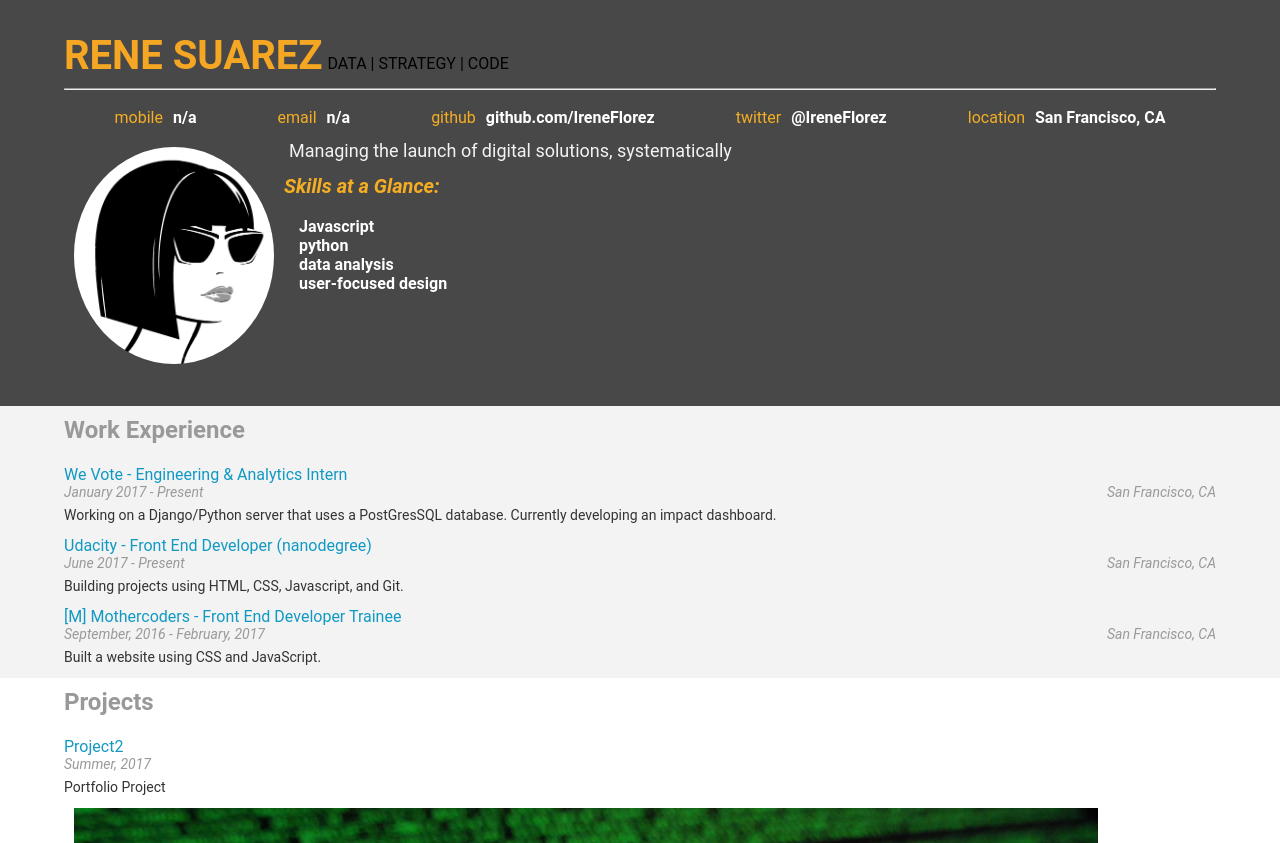
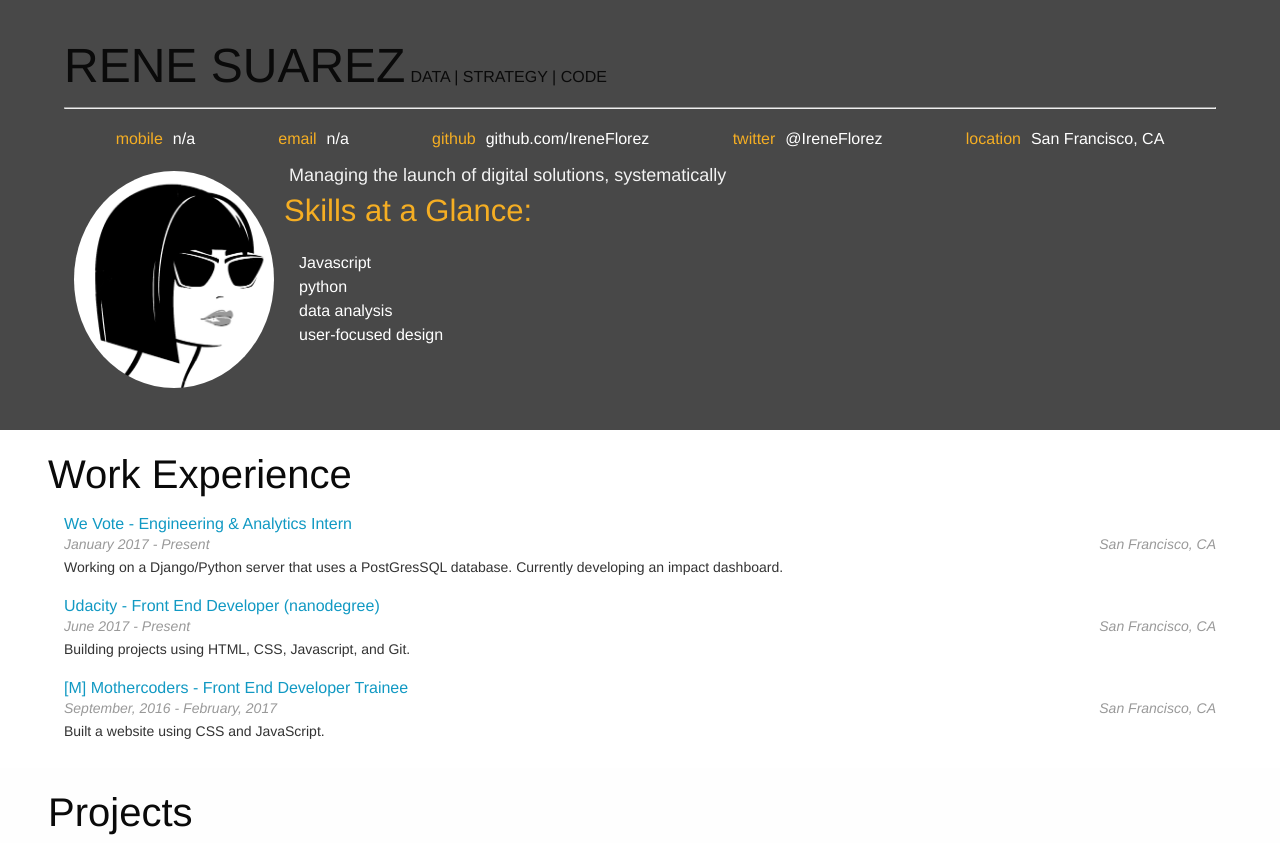
Before and after one commit to IreneFlorez/Udacity-FEND-resume, a plain HTML site: page index.html in a window 1280 px wide. Shown: the top 843 px of the page. Drawn offline with Linux system fonts and the light colour scheme; some packages are replaced by stand-ins of ours.

Commit message:
Updated background colors and padding on headings

```diff
--- a/css/style.css
+++ b/css/style.css
@@ -1,18 +1,140 @@
-body,
-div,
+html {
+  font-family: sans-serif;
+  /* 1 */
+  -ms-text-size-adjust: 100%;
+  /* 2 */
+  -webkit-text-size-adjust: 100%;
+  /* 2 */ }
+
+body {
+  margin: 10px;
+color:white;
+}
+article,
+aside,
+details,
+figcaption,
+figure,
+footer,
+header,
+hgroup,
+main,
+menu,
+nav,
+section,
+summary {
+  display: block; }
+audio,
+canvas,
+progress,
+video {
+  display: inline-block;
+  /* 1 */
+  vertical-align: baseline;
+  /* 2 */ }
+audio:not([controls]) {
+  display: none;
+  height: 0; }
+[hidden],
+template {
+  display: none; }
+a {
+  background-color: transparent; }
+
+  div,
+dl,
+dt,
+dd,
 ul,
+ol,
 li,
+h1,
+h2,
+h3,
+h4,
+h5,
+h6,
+pre,
+form,
 p,
+blockquote,
+th,
+td {
+  margin: 0;
+  padding: 0; }
+
+p {
+  font-size: inherit;
+  line-height: 1.6;
+  margin-bottom: 1rem;
+  text-rendering: optimizeLegibility; }
+
+em,
+i {
+  font-style: italic;
+  line-height: inherit; }
+
+strong,
+b {
+  font-weight: bold;
+  line-height: inherit; }
+
+small {
+  font-size: 80%;
+  line-height: inherit; }
+
 h1,
 h2,
 h3,
 h4,
 h5,
 h6 {
-  padding: 0;
-  margin: 0;
-  font-family: "Roboto", sans-serif;
+  font-family: "Helvetica Neue", Helvetica, Lato, Arial, sans-serif;
+  font-weight: normal;
+  font-style: normal;
+  color: inherit;
+  text-rendering: optimizeLegibility;
+  margin-top: 0;
+  margin-bottom: 0.5rem;
+  line-height: 1.4;
 }
+
+h1 {
+  font-size: 1.5rem;
+  display:inline;}
+
+h2 {
+  font-size: 1.25rem;
+  padding-left:3rem;
+  padding-top:1rem;}
+
+h3 {
+  font-size: 1.1875rem;
+  padding-left:3rem; }
+
+h4 {
+  font-size: 1.125rem; }
+
+h5 {
+  font-size: 1.0625rem; }
+
+h6 {
+  font-size: 1rem; }
+
+@media screen and (min-width: 40em) {
+  h1 {
+    font-size: 3rem; }
+  h2 {
+    font-size: 2.5rem; }
+  h3 {
+    font-size: 1.9375rem; }
+  h4 {
+    font-size: 1.5625rem; }
+  h5 {
+    font-size: 1.25rem; }
+  h6 {
+    font-size: 1rem; } }
+
 
 .clear-fix {
   overflow: auto;
@@ -24,42 +146,42 @@ h6 {
   padding: 0 5%;
 }
 
-h1 {
-  font-size: 40px;
-  color: #f5a623;
-  line-height: 48px;
-  display: inline;
-}
+// h1 {
+//   font-size: 40px;
+//   color: #f5a623;
+//   line-height: 48px;
+//   display: inline;
+// }
 
-h2 {
-  font-weight: bold;
-  font-size: 24px;
-  color: #999;
-  line-height: 29px;
-  padding: 10px;
-}
+// h2 {
+//   font-weight: bold;
+//   font-size: 24px;
+//   color: #999;
+//   line-height: 29px;
+//   padding: 10px;
+// }
 
-h3 {
-  font-style: italic;
-  font-size: 20px;
-  color: #000;
-  line-height: 22px;
-}
+// h3 {
+//   font-style: italic;
+//   font-size: 20px;
+//   color: #000;
+//   line-height: 22px;
+// }
 
-h4 {
-  font-weight: bold;
-  font-size: 14px;
-  color: #4a4a4a;
-  line-height: 17px;
-}
+// h4 {
+//   font-weight: bold;
+//   font-size: 14px;
+//   color: #4a4a4a;
+//   line-height: 17px;
+// }
 
-h2,
-h3,
-h4,
-h5 {
-  padding: 10px 5%;
+// h2,
+// h3,
+// h4,
+// h5 {
+//   padding: 10px 5%;
 
-}
+// }
 
 
 .date-text {
@@ -92,6 +214,17 @@ a {
   display: block;
 }
 
+body {
+  padding: 0;
+  margin: 0;
+  font-family: "Helvetica Neue", Helvetica, Roboto, Arial, sans-serif;
+  font-weight: normal;
+  line-height: 1.5;
+  color: #0a0a0a;
+  background: #fefefe;
+  -webkit-font-smoothing: antialiased;
+  -moz-osx-font-smoothing: grayscale; }
+
 .welcome-message {
   font-size: 18px;
   color: #f3f3f3;
@@ -112,12 +245,11 @@ a {
 }
 
 .white-text {
-  font-weight: bold;
   color: #fff;
 }
 
 .gray {
-  background-color: #f3f3f3;
+  background-color: white;
   padding-bottom: 10px;
   clear: both;
 }
@@ -210,7 +342,7 @@ span {
 #mapDiv {
   height: 400px;
   width: 100%;
-  padding-bottom: 5%;
+  padding-bottom: 10%;
 }
 
 @media only screen and (min-width: 750px) {
```
